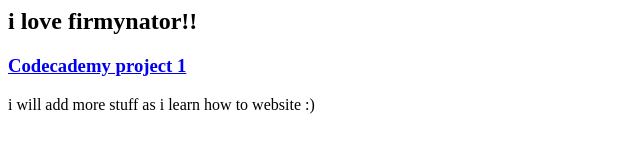
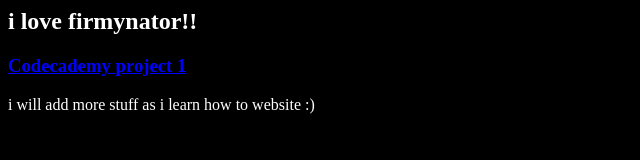
Before and after one commit to firmynator/firmynator.github.io, a plain HTML site: page index.html in a window 1280 px wide. Shown: the whole page, without its empty margins (0-640 px from the left). Drawn offline with Linux system fonts and the light colour scheme.

Commit message:
dark mode (new feature)

```diff
--- a/index.html
+++ b/index.html
@@ -1,5 +1,6 @@
 <html>
   <head>
+    <link href="stuff/css/index.css" type="text/css" rel="stylesheet">
     <title>i love firmyy!!!</title>
   </head>
   <body>
--- /dev/null
+++ b/stuff/css/index.css
@@ -0,0 +1,15 @@
+* {
+    background: black;
+}
+
+h1,
+h2,
+h3,
+p,
+span {
+    color: white;
+}
+
+h3, a {
+    color: blue;
+}
```
